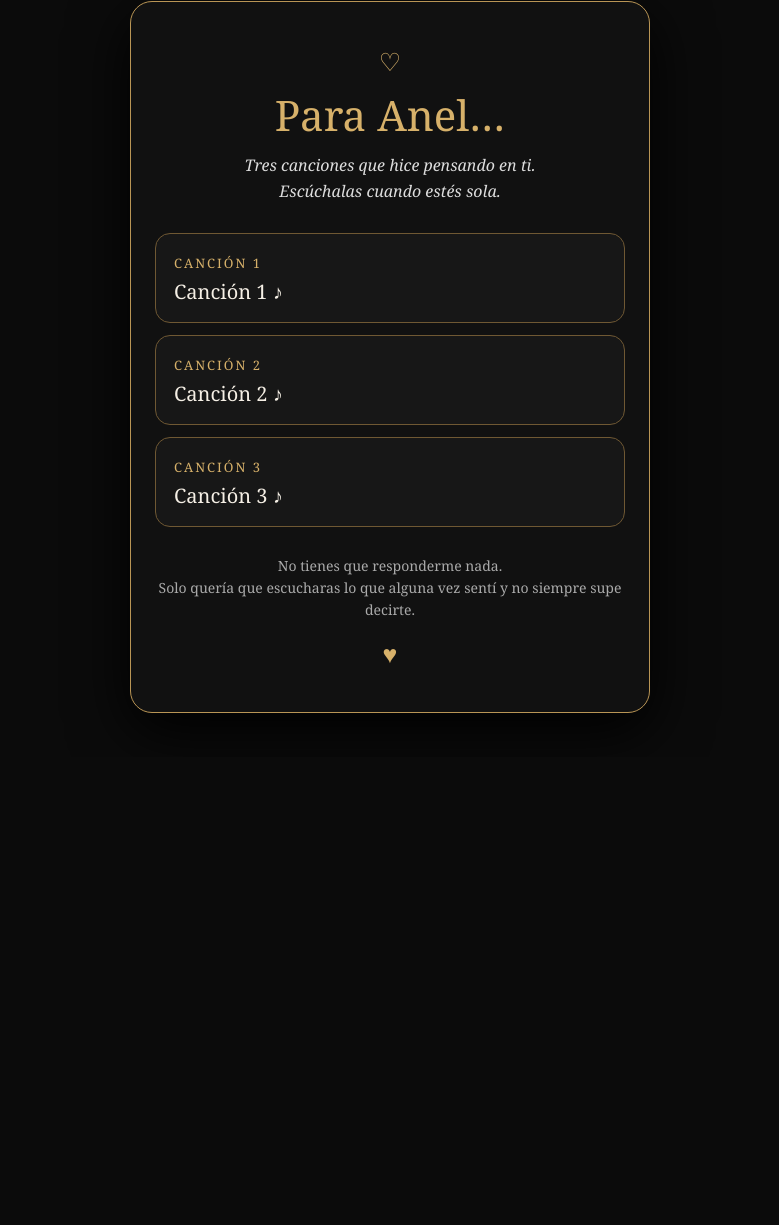
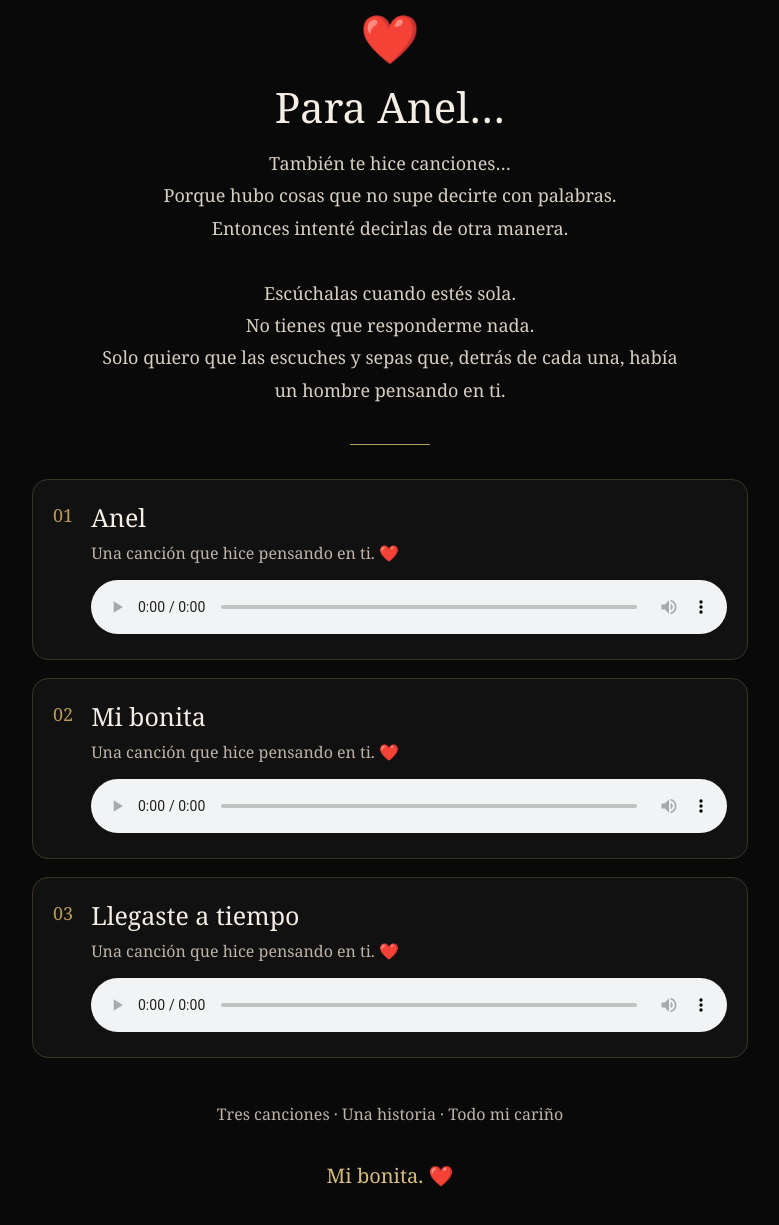
Before and after one commit to adlp1529-alt/Para-Anel, a plain HTML site: page index.html in a window 1280 px wide. Shown: the part 43-1268 px from the top of the page, without its empty margins (250-1029 px from the left). Before the commit the page ends 800 px from the top, so only its background shows below. Drawn offline with Linux system fonts and the light colour scheme.

Commit message:
Add files via upload

```diff
--- a/index.html
+++ b/index.html
@@ -5,27 +5,80 @@
 <meta name="viewport" content="width=device-width,initial-scale=1">
 <title>Para Anel… ❤️</title>
 <style>
-*{box-sizing:border-box}
-body{margin:0;background:#0b0b0b;color:#f5efe5;font-family:Georgia,'Times New Roman',serif;min-height:100vh;display:flex;align-items:center;justify-content:center;padding:24px}
-.card{width:min(520px,100%);background:#111;border:1px solid #b99555;border-radius:22px;padding:34px 24px;box-shadow:0 18px 60px #000}
-h1{font-size:42px;font-weight:normal;text-align:center;margin:0 0 10px;color:#d7b16a}
-.subtitle{text-align:center;font-style:italic;line-height:1.6;color:#ddd;margin:0 auto 28px;max-width:410px}
-.song{display:block;text-decoration:none;color:#f5efe5;border:1px solid #6f5833;border-radius:15px;padding:17px 18px;margin:12px 0;background:#171717;transition:.2s}
-.song:hover{transform:translateY(-2px);border-color:#d7b16a}
-.num{color:#d7b16a;font-size:13px;letter-spacing:2px;text-transform:uppercase}
-.name{display:block;font-size:20px;margin-top:5px}
-.note{text-align:center;color:#aaa;font-size:14px;line-height:1.6;margin-top:28px}
-.heart{text-align:center;color:#d7b16a;font-size:25px;margin:8px}
+  *{box-sizing:border-box}
+  body{margin:0;background:#090909;color:#f4eee5;font-family:Georgia,'Times New Roman',serif}
+  .wrap{max-width:760px;margin:auto;padding:48px 22px 60px}
+  .heart{font-size:48px;text-align:center;margin-bottom:8px}
+  h1{text-align:center;font-size:42px;font-weight:400;margin:0 0 12px}
+  .intro{text-align:center;line-height:1.8;color:#d7cec2;font-size:18px;margin:0 auto 38px;max-width:600px}
+  .line{width:80px;height:1px;background:#b89a5a;margin:0 auto 34px}
+  .song{display:flex;gap:18px;border:1px solid #3c3327;border-radius:16px;padding:20px;margin:18px 0;background:#111}
+  .num{color:#b89a5a;font-size:18px;padding-top:3px}
+  .song-info{flex:1}
+  h2{font-size:25px;font-weight:400;margin:0 0 7px}
+  p{color:#bdb3a8;margin:0 0 15px;line-height:1.5}
+  audio{width:100%}
+  .footer{text-align:center;margin-top:42px;color:#bdb3a8;line-height:1.8}
+  .sig{color:#d8bd7d;font-size:20px}
 </style>
 </head>
 <body>
-<main class="card">
-  <div class="heart">♡</div>
+<main class="wrap">
+  <div class="heart">❤️</div>
   <h1>Para Anel…</h1>
-  <p class="subtitle">Tres canciones que hice pensando en ti.<br>Escúchalas cuando estés sola.</p>
-  <a class="song" href="https://suno.com/s/mCw4nC2tKKhA2PV8" target="_blank" rel="noopener"><span class="num">Canción 1</span><span class="name">Canción 1 ♪</span></a><a class="song" href="https://suno.com/s/CijRbRai7yPgddx9" target="_blank" rel="noopener"><span class="num">Canción 2</span><span class="name">Canción 2 ♪</span></a><a class="song" href="https://suno.com/s/c9o62i4fpMVMGs5e" target="_blank" rel="noopener"><span class="num">Canción 3</span><span class="name">Canción 3 ♪</span></a>
-  <p class="note">No tienes que responderme nada.<br>Solo quería que escucharas lo que alguna vez sentí y no siempre supe decirte.</p>
-  <div class="heart">♥</div>
+  <p class="intro">
+    También te hice canciones…<br>
+    Porque hubo cosas que no supe decirte con palabras.<br>
+    Entonces intenté decirlas de otra manera.<br><br>
+    Escúchalas cuando estés sola.<br>
+    No tienes que responderme nada.<br>
+    Solo quiero que las escuches y sepas que, detrás de cada una,
+    había un hombre pensando en ti.
+  </p>
+  <div class="line"></div>
+
+    <section class="song">
+      <div class="num">01</div>
+      <div class="song-info">
+        <h2>Anel</h2>
+        <p>Una canción que hice pensando en ti. ❤️</p>
+        <audio controls preload="metadata">
+          <source src="anel.mp3" type="audio/mpeg">
+          Tu navegador no puede reproducir este audio.
+        </audio>
+      </div>
+    </section>
+
+
+    <section class="song">
+      <div class="num">02</div>
+      <div class="song-info">
+        <h2>Mi bonita</h2>
+        <p>Una canción que hice pensando en ti. ❤️</p>
+        <audio controls preload="metadata">
+          <source src="mi-bonita.mp3" type="audio/mpeg">
+          Tu navegador no puede reproducir este audio.
+        </audio>
+      </div>
+    </section>
+
+
+    <section class="song">
+      <div class="num">03</div>
+      <div class="song-info">
+        <h2>Llegaste a tiempo</h2>
+        <p>Una canción que hice pensando en ti. ❤️</p>
+        <audio controls preload="metadata">
+          <source src="llegaste-a-tiempo.mp3" type="audio/mpeg">
+          Tu navegador no puede reproducir este audio.
+        </audio>
+      </div>
+    </section>
+
+  <div class="footer">
+    Tres canciones · Una historia · Todo mi cariño<br><br>
+    <span class="sig">Mi bonita. ❤️</span>
+  </div>
 </main>
 </body>
 </html>
```
Also changed, not shown: 3 other files.
